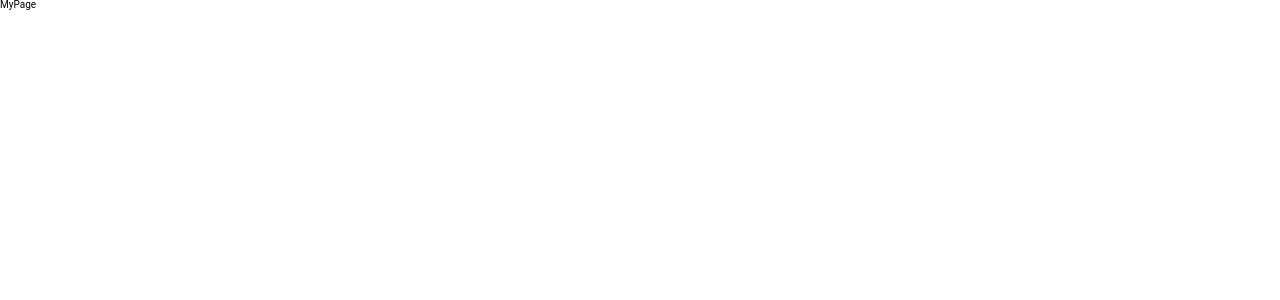
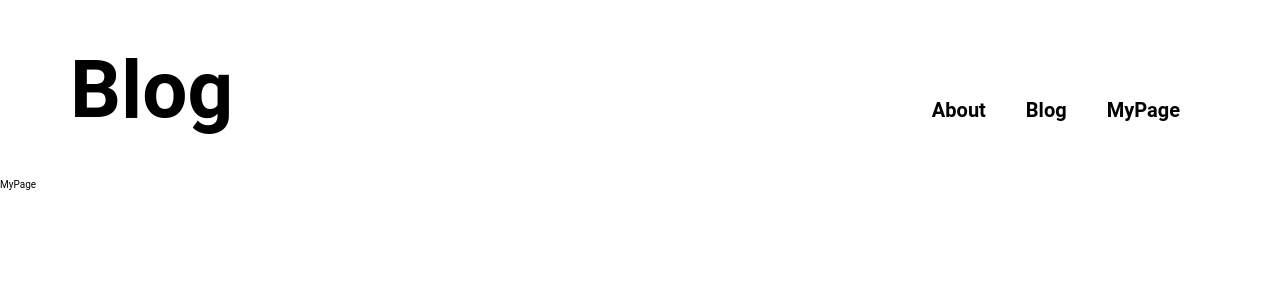
Before and after one commit to newkidsean/blog-with-nextjs, a Next.js app: page /mypage in a window 1280 px wide. Shown: the top 300 px of the page. Built offline with nearby package versions, Linux system fonts and the light colour scheme.

Commit message:
closed feat: header 구현 - #7

```diff
--- a/pages/mypage/index.tsx
+++ b/pages/mypage/index.tsx
@@ -1,7 +1,13 @@
 import type { NextPage } from 'next';
+import Header from '../../src/components/Header';
 
 const MyPage: NextPage = () => {
-  return <div>MyPage</div>;
+  return (
+    <>
+      <Header />
+      <div>MyPage</div>
+    </>
+  );
 };
 
 export default MyPage;
--- a/src/components/Header.tsx
+++ b/src/components/Header.tsx
@@ -1,4 +1,5 @@
 import React from 'react';
+import Link from 'next/link';
 import styled from 'styled-components';
 
 const Header = () => {
@@ -8,9 +9,15 @@ const Header = () => {
         <Title>Blog</Title>
       </CurrentLocation>
       <Menus>
-        <Menu>About</Menu>
-        <Menu>Blog</Menu>
-        <Menu>MyPage</Menu>
+        <Link href={'/about'} passHref>
+          <Menu>About</Menu>
+        </Link>
+        <Link href={'/'} passHref>
+          <Menu>Blog</Menu>
+        </Link>
+        <Link href={'/mypage'} passHref>
+          <Menu>MyPage</Menu>
+        </Link>
       </Menus>
     </HeaderWrapper>
   );
@@ -30,8 +37,6 @@ const CurrentLocation = styled.div`
   font-weight: bold;
 `;
 const Title = styled.div`
-  font-size: 8rem;
-  font-weight: bold;
   margin-left: 1rem;
 `;
 const Menus = styled.div`
@@ -42,4 +47,5 @@ const Menu = styled.div`
   margin: 0 2rem;
   font-size: 2rem;
   font-weight: bold;
+  cursor: pointer;
 `;
```
Also changed, not shown: pages/about/index.tsx (+7 -1 lines).
